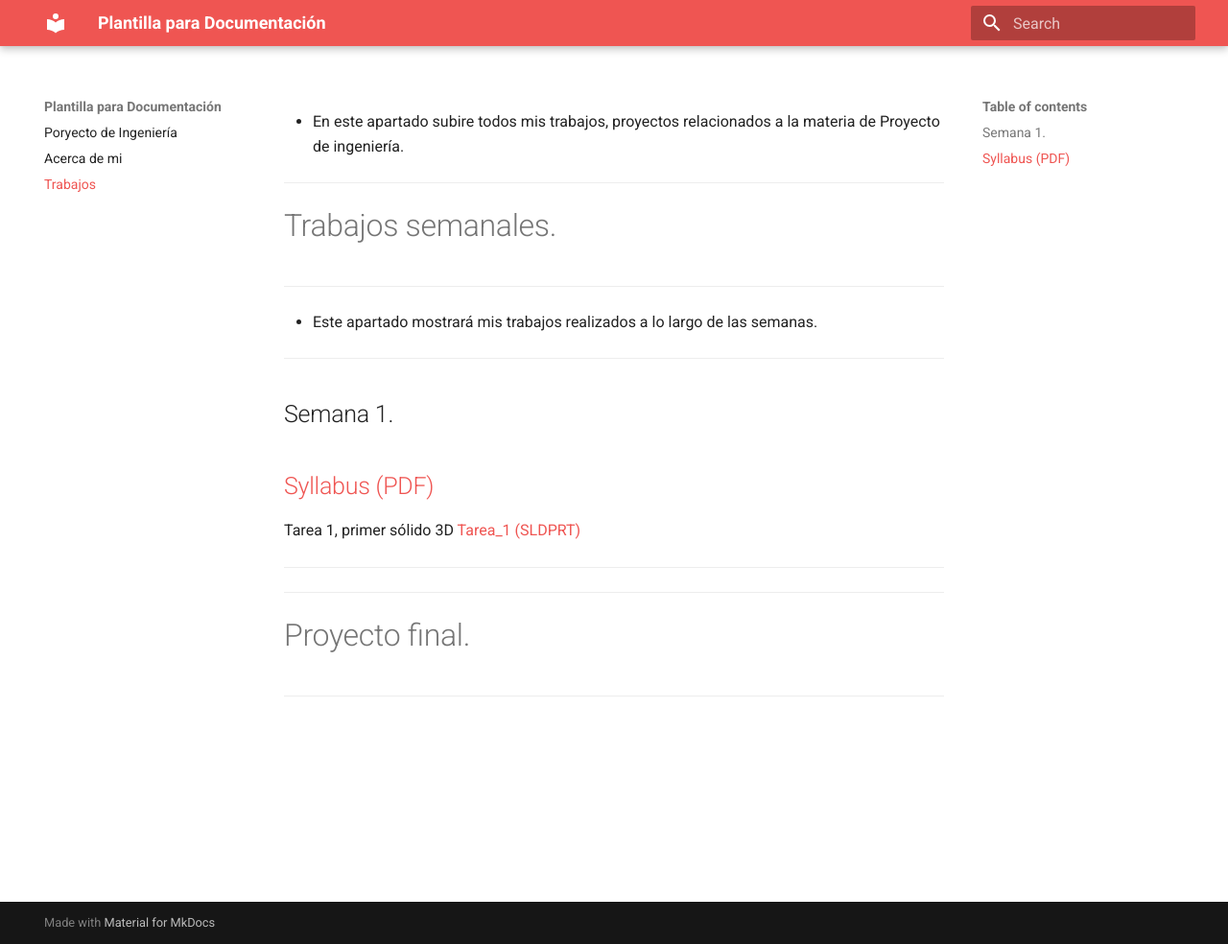
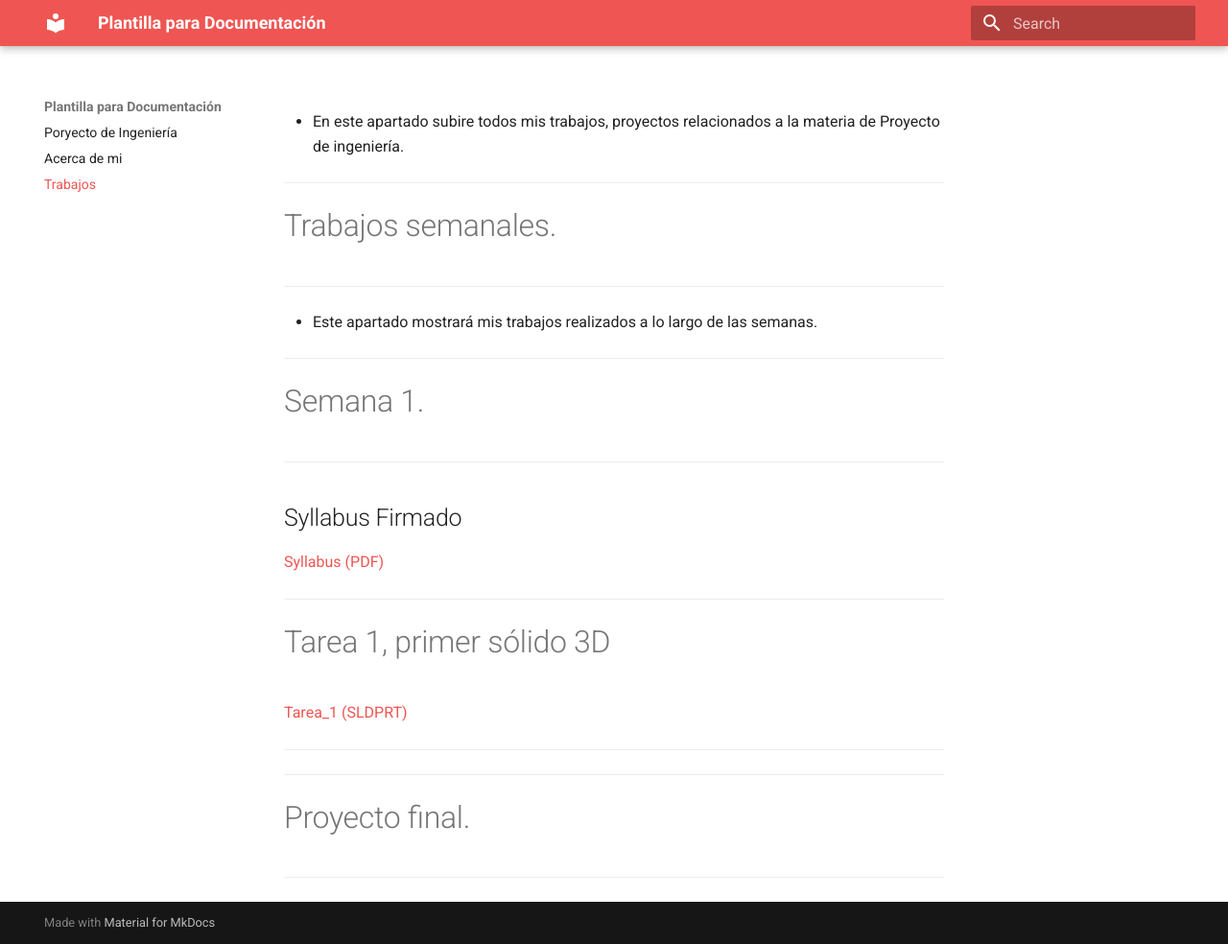
Before and after one commit to Joy-2307/PROYECTO_DE_INGENIERIA, an MkDocs documentation site: the page built from docs/Trabajos.md, in a window 1280 px wide and 984 px high. Shown: the whole window at 96% size. Built offline with MkDocs 1.6.1 and Material for MkDocs 9.7.7, drawn with Linux system fonts in a browser that asks for light colours.

Commit message:
Update Trabajos.md

```diff
--- a/docs/Trabajos.md
+++ b/docs/Trabajos.md
@@ -6,12 +6,16 @@
 - Este apartado mostrará mis trabajos realizados a lo largo de las semanas.
 
 ---
-## Semana 1.
+# Semana 1.
+---
+## Syllabus Firmado
 
 [Syllabus (PDF)](recursos/archivos/Syllabus.pdf)
+
 ---
-Tarea 1, primer sólido 3D
-[Tarea_1 (SLDPRT)](recursos/archivos/Tarea 1.SLDPRT)
+
+# Tarea 1, primer sólido 3D
+[Tarea_1 (SLDPRT)](recursos/archivos/Tarea1.SLDPRT)
 
 ---
 
```
